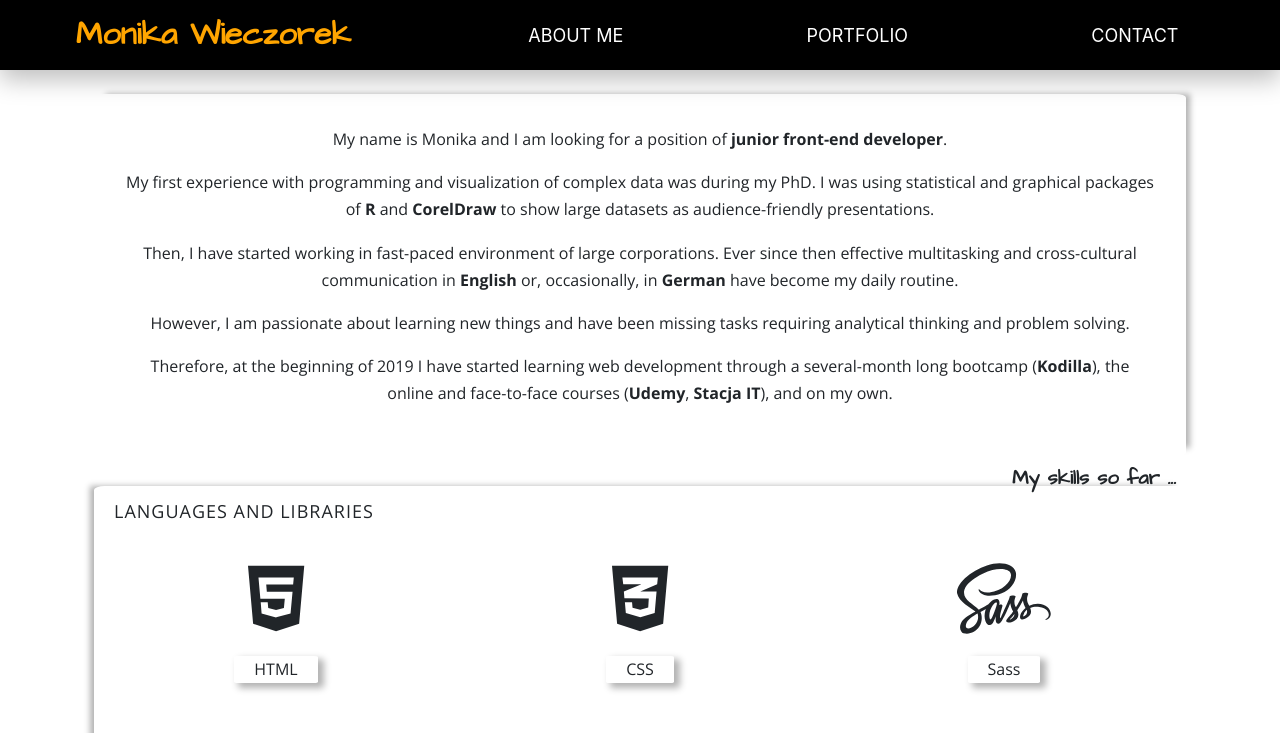
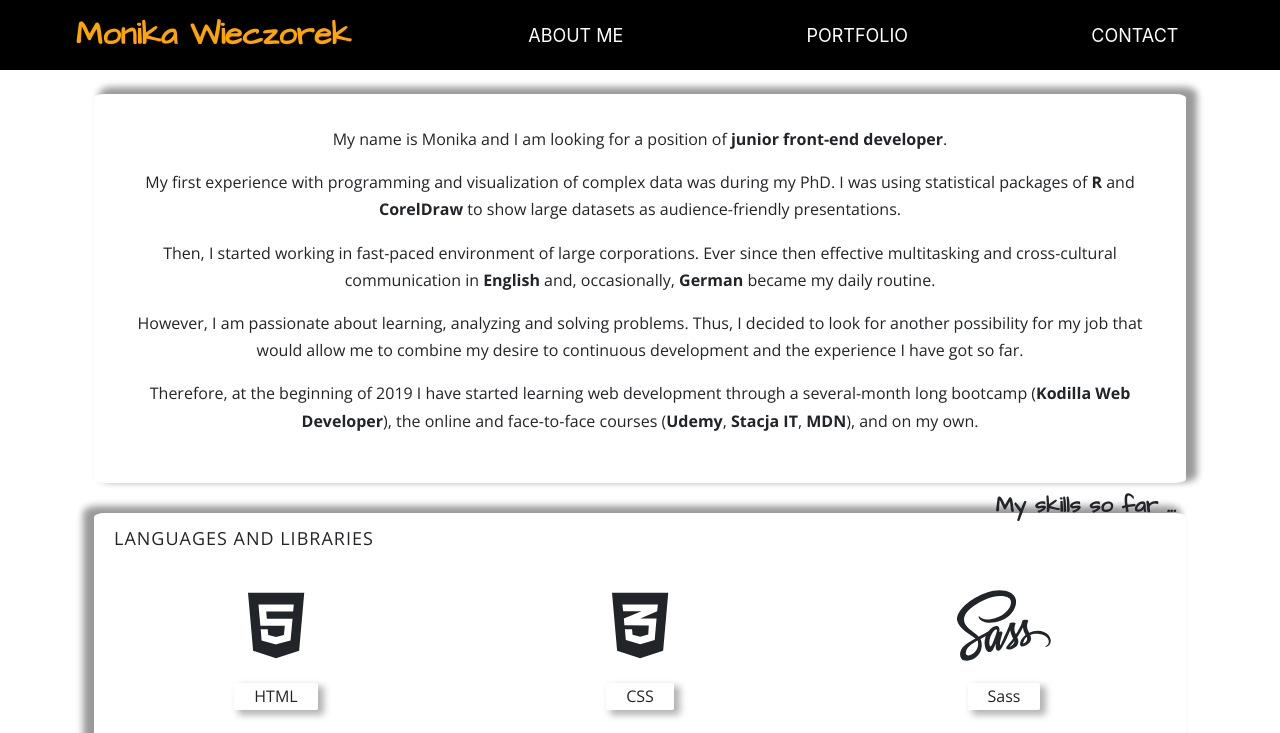
Before and after one commit to WieMon/portfolio, a React (Create React App) app: page / in a window 1280 px wide. Shown: the top 733 px of the page. Built offline with nearby package versions, Linux system fonts and the light colour scheme.

Commit message:
Fix text for About Fix box shadows

```diff
--- a/src/pages/About.js
+++ b/src/pages/About.js
@@ -27,17 +27,16 @@ const About = () => {
               My name is Monika and I am looking for a position of <span className='about__bold'>junior front-end developer</span>.
             </p>
             <p>
-              My first experience with programming and visualization of complex data was during my PhD. I was using statistical and graphical packages of <span className='about__bold'>R</span> and <span className='about__bold'>CorelDraw</span> to show large datasets as audience-friendly presentations.
+              My first experience with programming and visualization of complex data was during my PhD. I was using statistical packages of <span className='about__bold'>R</span> and <span className='about__bold'>CorelDraw</span> to show large datasets as audience-friendly presentations.
             </p>
             <p>
-              Then, I have started working in fast-paced environment of large corporations. Ever since then effective multitasking and cross-cultural communication in <span className='about__bold'>English</span> or, occasionally, in <span className='about__bold'>German</span> have become my daily routine.
+              Then, I started working in fast-paced environment of large corporations. Ever since then effective multitasking and cross-cultural communication in <span className='about__bold'>English</span> and, occasionally, <span className='about__bold'>German</span> became my daily routine.
             </p>
             <p>
-              However, I am passionate about learning new things and have been missing tasks requiring analytical thinking and problem solving.
+              However, I am passionate about learning, analyzing and solving problems. Thus, I decided to look for another possibility for my job that would allow me to combine my desire to continuous development and the experience I have got so far.
             </p>
             <p>
-              Therefore, at the beginning of 2019 I have started learning web development through a several-month long bootcamp (<span className='about__bold'>
-              Kodilla</span>), the online and face-to-face courses (<span className='about__bold'>Udemy</span>, <span className='about__bold'>Stacja IT</span>), and on my own.
+              Therefore, at the beginning of 2019 I have started learning web development through a several-month long bootcamp (<span className='about__bold'>Kodilla Web Developer</span>), the online and face-to-face courses (<span className='about__bold'>Udemy</span>, <span className='about__bold'>Stacja IT</span>, <span className='about__bold'>MDN</span>), and on my own.
             </p>
           </Col>
         </Row>
--- a/src/styles/layout/Header.scss
+++ b/src/styles/layout/Header.scss
@@ -11,7 +11,7 @@
   z-index: 1;
   color: $color-one;
   background-color: $color-two;
-  box-shadow: $boxshadow-header;
+ // box-shadow: $boxshadow-header;
 }
 
 /*Name*/
--- a/src/styles/pages/About.scss
+++ b/src/styles/pages/About.scss
@@ -29,7 +29,7 @@
     &:hover {
     transition: $transition;
     box-shadow: $boxshadow-left-hover;
-    }
+   }
   }
   &:nth-child(even) {
     margin-bottom: 10px;
@@ -55,7 +55,7 @@
   position: absolute;
   top: -20px;
   right: 10px;
-  font-size: 20px;
+  font-size: 22px;
   font-weight: 700;
   font-family: $font-one;
 }
--- a/src/styles/pages/Portfolio.scss
+++ b/src/styles/pages/Portfolio.scss
@@ -36,7 +36,7 @@
   &:hover {
     transform: $transform-scale;
     transition: $transition;
-    box-shadow: $boxshadow-left-hover;
+    box-shadow: $boxshadow-right-hover;
   }
   @include tabletlandscape {
     margin: 0px 15px;
--- a/src/styles/settings.scss
+++ b/src/styles/settings.scss
@@ -19,9 +19,9 @@ $transform-position: translate(-50%);
 $transform-postion-hamburger: translate(-50%, -50%);
 
 $boxshadow-header: 0px 10px 24px 0px $color-boxshadow-header;
-$boxshadow-right: 8px -4px 6px -4px lighten(grey, 20%);
+$boxshadow-right: 8px -4px 7px 3px lighten(grey, 10%);
 $boxshadow-right-hover: -8px 4px 7px 3px lighten(grey, 10%);
-$boxshadow-left: -8px -4px 6px -4px lighten(grey, 20%);
+$boxshadow-left: -8px -4px 7px 3px lighten(grey, 10%);
 $boxshadow-left-hover: 8px 4px 7px 3px lighten(grey, 10%);
 $boxshadow-link: 3px 3px 2px grey;
 $boxshadow-link-hover: 3px 3px 2px red;
```
Also changed, not shown: 1 other file (tests, documents, lock files or other folders).
